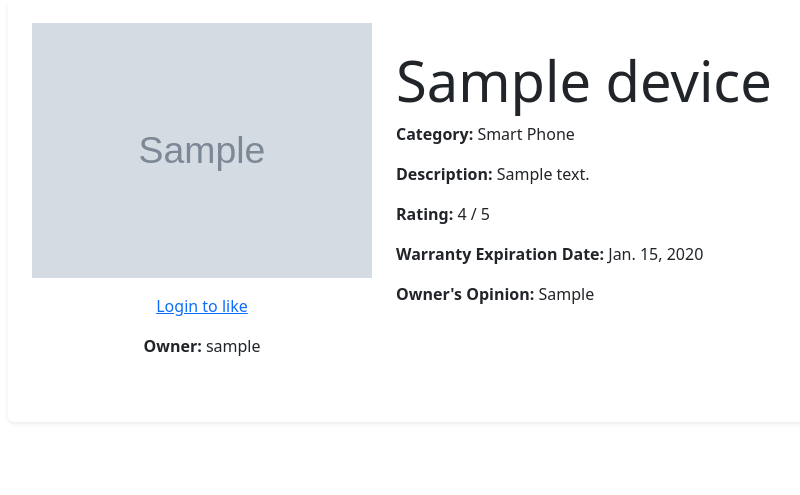
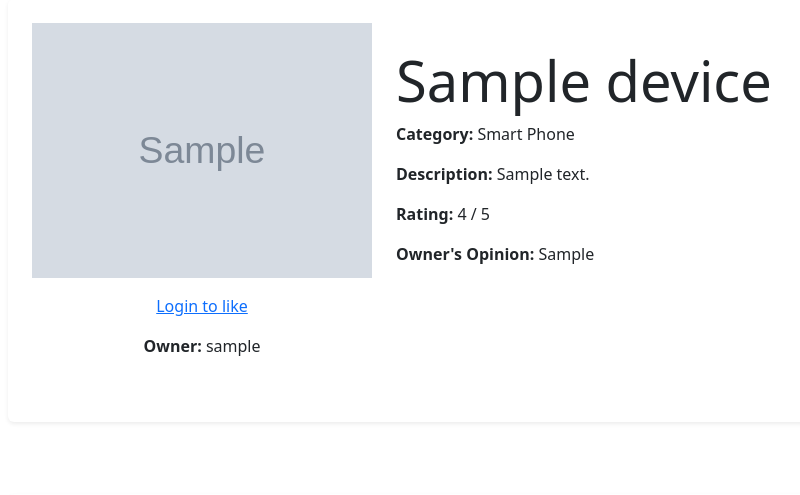
Before and after one commit to ima7moodz/RateMyDevice, a Django app: page /devices/1/ in a window 1280 px wide. Shown: the part 129-624 px from the top of the page, without its empty margins (74-874 px from the left). Run offline with Django 5.2, Linux system fonts and the light colour scheme; tables that the repository leaves empty hold one stand-in row (values such as "Sample post"); grey boxes marked "Sample" are stand-in pictures; some libraries are stand-ins or nearby versions.

Commit message:
some styling

```diff
--- a/RateMyDevice/main_app/static/css/base.css
+++ b/RateMyDevice/main_app/static/css/base.css
@@ -1,6 +1,6 @@
 
 
-.device-details {
+.col-md-8 {
   padding-left: 300px;
   background-color: #81D8D0;
 
--- a/RateMyDevice/main_app/templates/devices/detail.html
+++ b/RateMyDevice/main_app/templates/devices/detail.html
@@ -33,6 +33,9 @@
               {% endif %}
             </form>
             <p class="mt-2"><strong>Owner:</strong> {{ device.owner.username }}</p>
+            {% if user.is_authenticated and user.id != owner_id %}
+            <p class="mt-2"><strong><a href="{% url 'start-chat' owner_id %}" class="btn primary">Chat with Owner</a></strong></p>
+            {% endif %}
           </div>
         </div>
 
@@ -43,7 +46,6 @@
             <p><strong>Category:</strong> {{ device.get_category_display }}</p>
             <p><strong>Description:</strong> {{ device.description }}</p>
             <p><strong>Rating:</strong> {{ device.rate }} / 5</p>
-            <p><strong>Warranty Expiration Date:</strong> {{ device.warrenty_expration_Date }}</p>
             <p><strong>Owner's Opinion:</strong> {{ device.opinion }}</p>
           </br >
 
--- a/RateMyDevice/main_app/views.py
+++ b/RateMyDevice/main_app/views.py
@@ -9,7 +9,7 @@ from django.contrib.auth.forms import UserCreationForm
 from django.contrib.auth.decorators import login_required
 from django.contrib.auth.mixins import LoginRequiredMixin
 from django.contrib.auth import login
-from django.db.models import Q
+
 
 
 # Define the home view function
```
